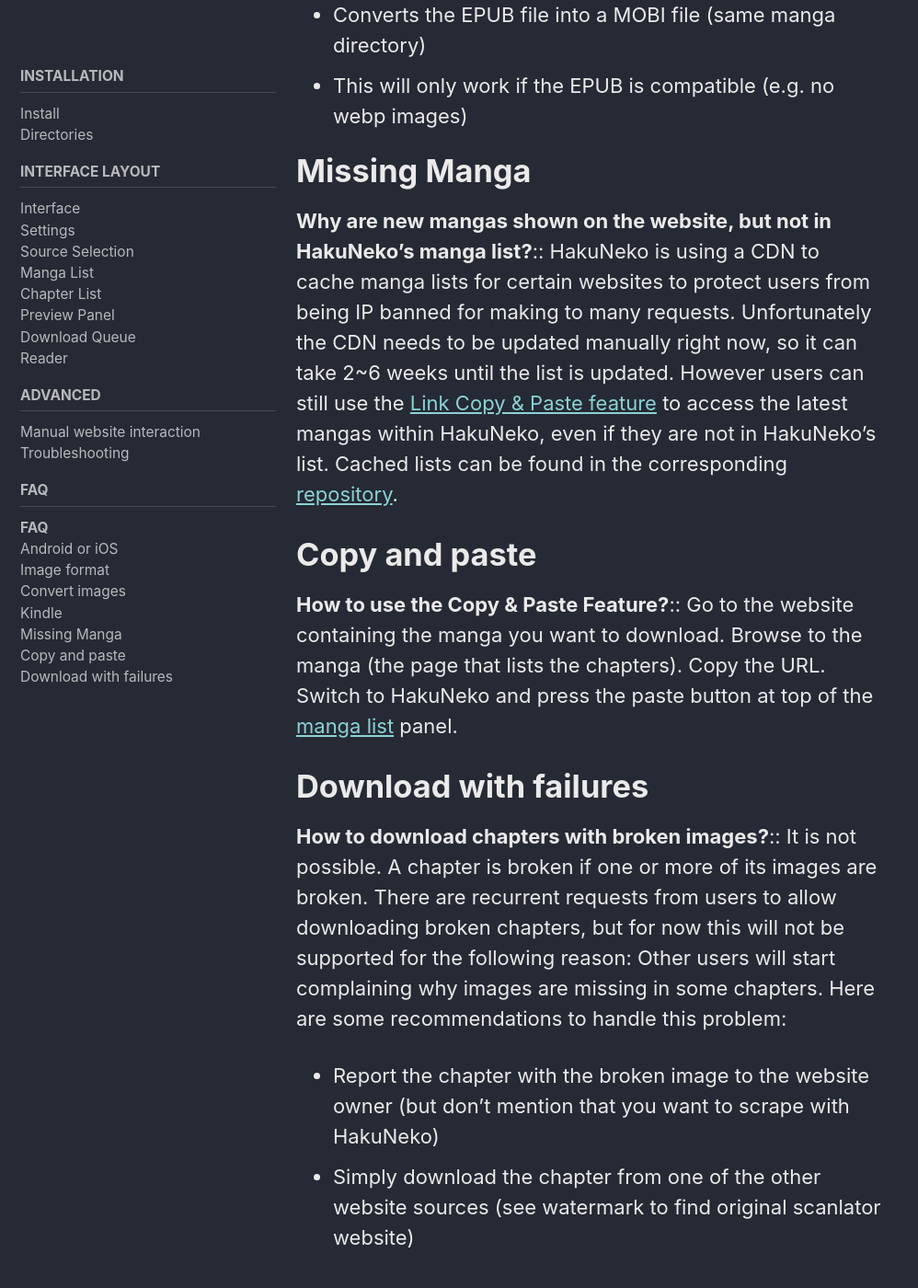
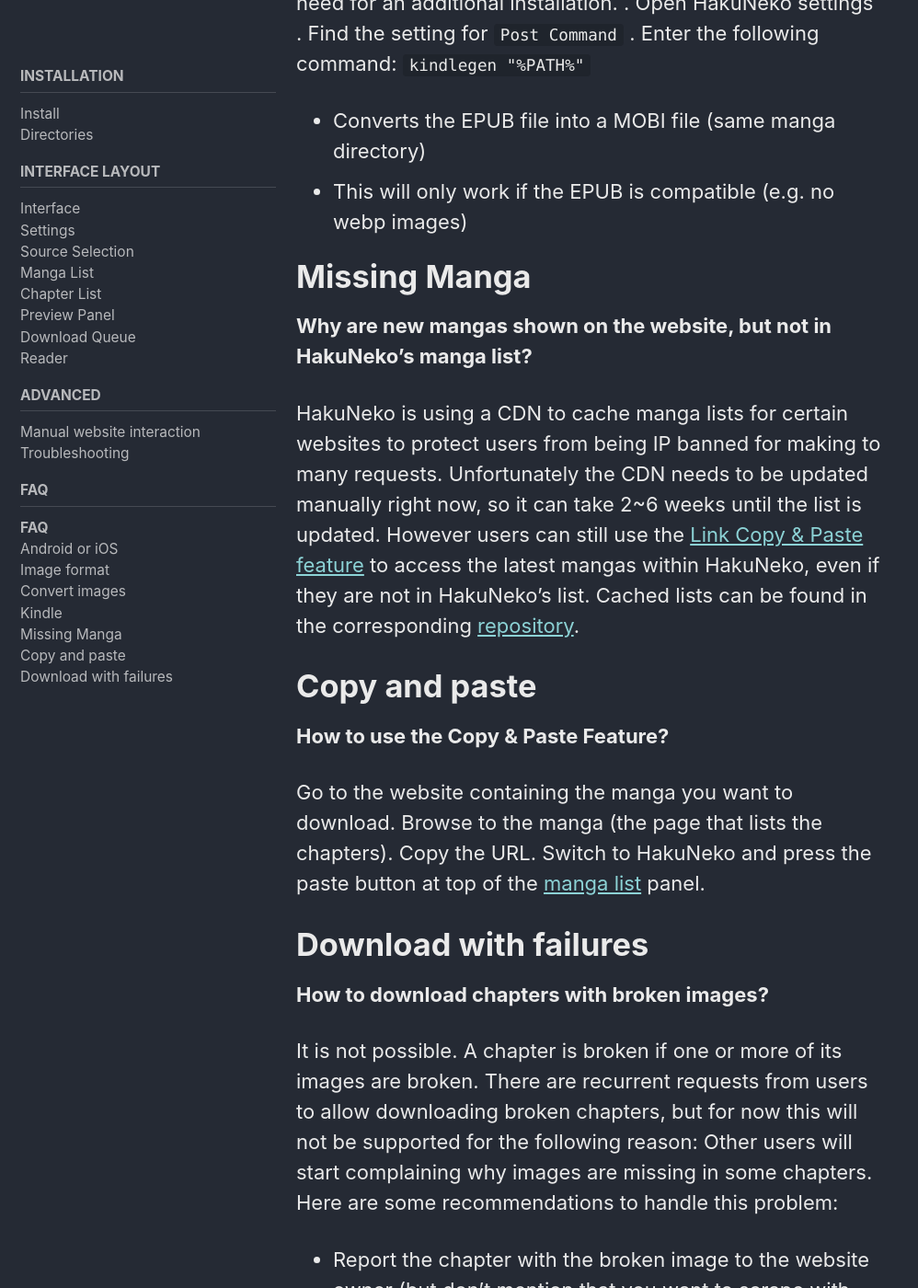
Before and after one commit to manga-download/manga-download.github.io, a Jekyll site: the page built from _docs/04-FAQ.md, in a window 1280 px wide and 1400 px high, scrolled down 2126 px. Shown: the whole window at 92% size, without its empty margins (0-998 px from the left). Built offline with Jekyll 4.4.1, drawn with Linux system fonts in a browser that asks for light colours; cached includes are drawn as plain includes; some of the changed text lies outside the part shown.

Commit message:
leftover artefacts

```diff
--- a/_docs/04-FAQ.md
+++ b/_docs/04-FAQ.md
@@ -8,13 +8,15 @@ toc: true
 Android or iOS
 =============
 
-**Can HakuNeko run on Android or iOS?**::
+**Can HakuNeko run on Android or iOS?**
+
 No, HakuNeko is build on [electron](https://electronjs.org) and therefore can only run on platforms that are supported by [electron](https://electronjs.org). Furthermore the current user interface is not optimized for mobile devices.
 
 Image format
 ============
 
-**Why are images downloaded in `.webp` format instead of `.jpg` or `.png`?**::
+**Why are images downloaded in `.webp` format instead of `.jpg` or `.png`?**
+
 Images are always downloaded in the same format as they are available on the website to provide the best quality.
 However, there are two exceptions where HakuNeko must re-compress images. Some websites are only providing scrambled/puzzled images as some kind of anti-scraping security mechanism. HakuNeko will de-scramble these images and save them in the format configured in the settings. The second case is when the chapters are downloaded as `PDF`, but the format is not compatible (e.g. `.webp`), HakuNeko will convert these images to `.jpg` with a quality of `90` before they are embedded into the output `PDF` file.
 Furthermore, it is possible to use the `Post Command` in HakuNeko's settings to convert images after the download into another format. Read the tool-tip of the `Post Command` for some samples, or ImageMagick's documentation on how to use the command line `convert` tool.
@@ -22,7 +24,8 @@ Furthermore, it is possible to use the `Post Command` in HakuNeko's settings to
 Convert images
 ==============
 
-**How to convert images after download?**::
+**How to convert images after download?**
+
 Either use a third party tool to batch convert the images, or use HakuNeko's ability to run a `Post Command`:
 On Linux or macOS make sure ImageMagick is installed and added to the PATH environment variable.
 On Windows HakuNeko comes already bundled with ImageMagick, so no need for an additional installation.
@@ -38,7 +41,8 @@ On Windows HakuNeko comes already bundled with ImageMagick, so no need for an ad
 Kindle
 ======
 
-**How to convert EPUB to MOBI for Kindle?**::
+**How to convert EPUB to MOBI for Kindle?**
+
 Either use a third party tool to batch convert the ebooks, or use HakuNeko's ability to run a `Post Command`:
 The kindle converter is bundled with all versions of HakuNeko, so no need for an additional installation.
 . Open HakuNeko settings
@@ -51,12 +55,14 @@ The kindle converter is bundled with all versions of HakuNeko, so no need for an
 Missing Manga
 =============
 
-**Why are new mangas shown on the website, but not in HakuNeko's manga list?**::
+**Why are new mangas shown on the website, but not in HakuNeko's manga list?**
+
 HakuNeko is using a CDN to cache manga lists for certain websites to protect users from being IP banned for making to many requests. Unfortunately the CDN needs to be updated manually right now, so it can take 2~6 weeks until the list is updated. However users can still use the [Link Copy & Paste feature](https://github.com/manga-download/hakuneko/wiki/Quick-Reference#4-manga-list) to access the latest mangas within HakuNeko, even if they are not in HakuNeko's list. Cached lists can be found in the corresponding [repository](https://github.com/manga-download/hakuneko-cdn).
 
 Copy and paste
 ==============
-**How to use the Copy & Paste Feature?**::
+**How to use the Copy & Paste Feature?**
+
 Go to the website containing the manga you want to download.
 Browse to the manga (the page that lists the chapters).
 Copy the URL.
@@ -65,7 +71,8 @@ Switch to HakuNeko and press the paste button at top of the [manga list](/docs/i
 Download with failures
 ======================
 
-**How to download chapters with broken images?**::
+**How to download chapters with broken images?**
+
 It is not possible. A chapter is broken if one or more of its images are broken. There are recurrent requests from users to allow downloading broken chapters, but for now this will not be supported for the following reason: Other users will start complaining why images are missing in some chapters.
 Here are some recommendations to handle this problem:
 * Report the chapter with the broken image to the website owner (but don't mention that you want to scrape with HakuNeko)
```
